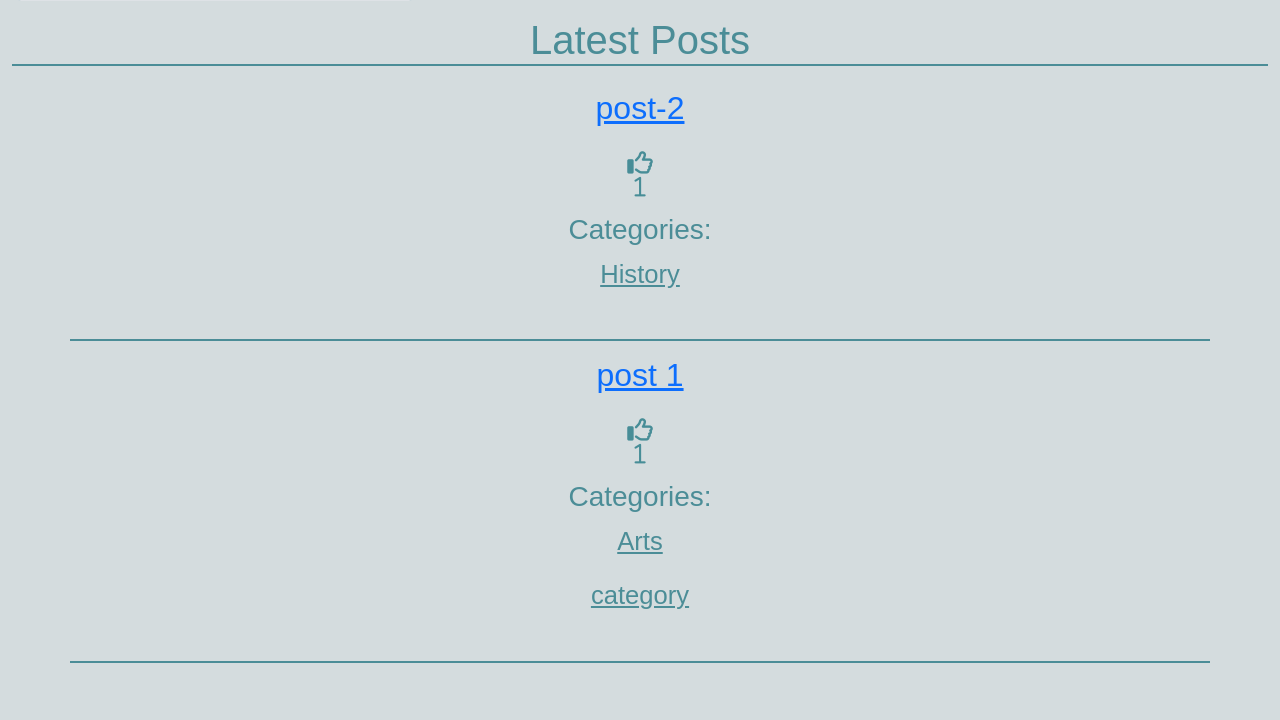
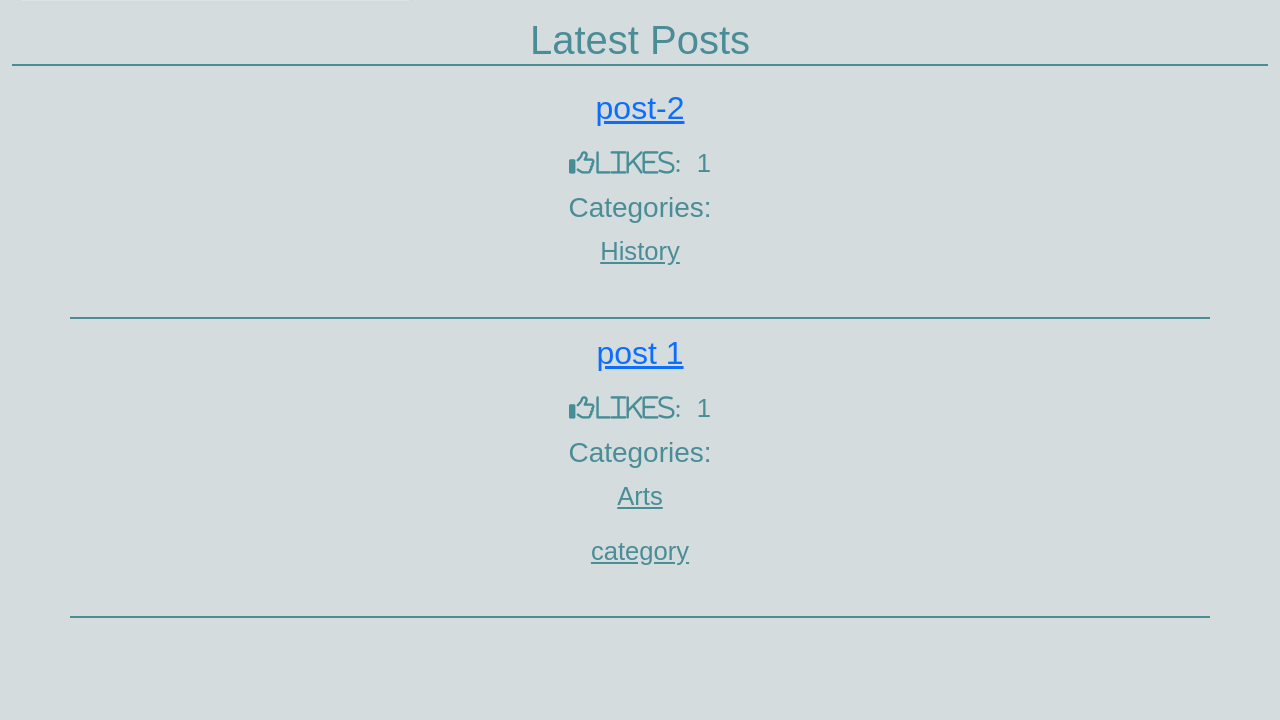
Before and after one commit to CamillaTH/portfolio-4, a Django app: page / in a window 1280 px wide. Shown: the part 770-1490 px from the top of the page. Run offline with Django 3.2, Linux system fonts and the light colour scheme; data comes from the database, SQL or seed files in the repository; some libraries are stand-ins or nearby versions; some web fonts are replaced.

Commit message:
added script file in static folder and animation for the like counter

```diff
--- a/static/css/style.css
+++ b/static/css/style.css
@@ -121,10 +121,11 @@ ul {
  text-decoration: underline;
 }
 
-.fa-thumbs-up {
+.like-container .fa-thumbs-up {
   color: #478d97;
   padding-top: 15px;
   padding-bottom: 15px;
+  padding-right: 15px;
 }
 
 .post-header-container {
--- /dev/null
+++ b/static/js/script.js
@@ -0,0 +1,16 @@
+$(function(){
+
+    //Script that animates the counts of likes
+    $('#like-counter').each(function () {
+        $(this).prop('like-counter',0).animate({
+            Counter: $(this).text()
+        }, {
+            duration: 5500,
+            easing: 'swing',
+            step: function (now) {
+                $(this).text(Math.ceil(now));
+            }
+        });
+    });
+
+  });
--- a/templates/base.html
+++ b/templates/base.html
@@ -9,8 +9,8 @@
     <link href="https://cdn.jsdelivr.net/npm/bootstrap@5.3.2/dist/css/bootstrap.min.css" rel="stylesheet" integrity="sha384-T3c6CoIi6uLrA9TneNEoa7RxnatzjcDSCmG1MXxSR1GAsXEV/Dwwykc2MPK8M2HN" crossorigin="anonymous">
     <script src="https://cdn.jsdelivr.net/npm/bootstrap@5.3.2/dist/js/bootstrap.bundle.min.js" integrity="sha384-C6RzsynM9kWDrMNeT87bh95OGNyZPhcTNXj1NW7RuBCsyN/o0jlpcV8Qyq46cDfL" crossorigin="anonymous"></script>
     <script  src="https://code.jquery.com/jquery-3.7.1.min.js" integrity="sha256-/JqT3SQfawRcv/BIHPThkBvs0OEvtFFmqPF/lYI/Cxo=" crossorigin="anonymous"></script>
-    <link rel="stylesheet" href="{% static '/css/style.css' %}">
     <script src="https://kit.fontawesome.com/52e37cb4eb.js" crossorigin="anonymous"></script>
+    <script src="{% static 'js/script.js' %}"></script>
     <link rel="stylesheet" href="{% static 'css/style.css' %}">
 </head>
 
--- a/templates/index.html
+++ b/templates/index.html
@@ -11,7 +11,9 @@
                                 <a href="{% url 'post_detail' slug=post.slug  %}" ><h2 class="text-center">{{ post.heading }}
                                 </h2></a>
                             </div>
-                            <i class="fa-regular fa-thumbs-up text-center" ><p class="small mb-0">{{ post.amount_of_likes }}</p>   </i>
+                            <div class="like-container text-center">
+                                <span><i class="fa-regular fa-thumbs-up" >Likes: </i><span id="like-counter">{{ post.amount_of_likes }}</span></span>
+                            </div>
                             <div class="col-lg text-center">
                                 <h3 class="text-center" >Categories:</h3>
                                 {% for category in post.categories.all %}
@@ -22,7 +24,6 @@
                     </div>
                 {% endif %}
             {% endfor %}
-
 </div>
 
 {%endblock%}
```
